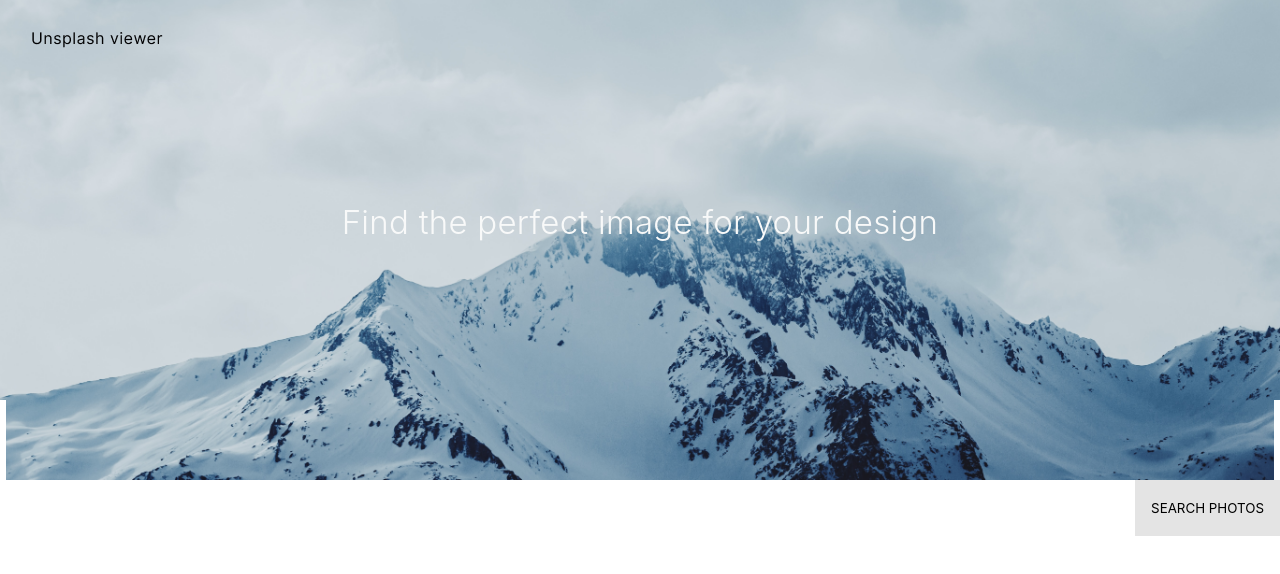
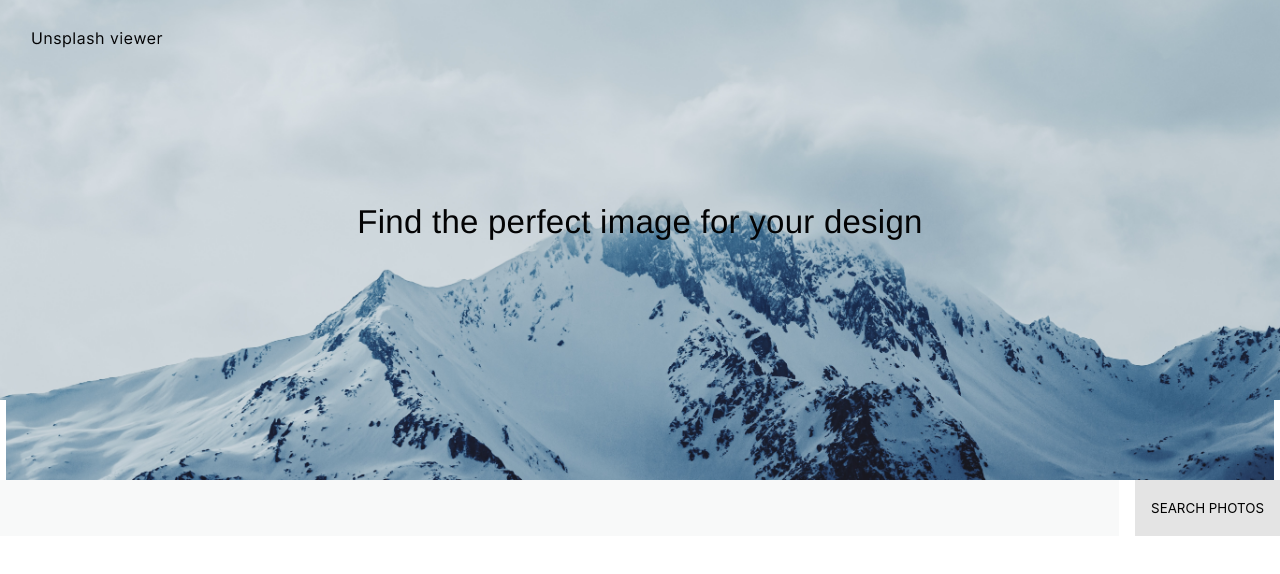
Before and after one commit to imkarin/unsplash-viewer, a React (Create React App) app: page / in a window 1280 px wide. Shown: the top 574 px of the page. Built offline with nearby package versions, Linux system fonts and the light colour scheme.

Commit message:
Update theme colors in Searchbar and global h1 styling

```diff
--- a/src/components/SearchBar.jsx
+++ b/src/components/SearchBar.jsx
@@ -14,11 +14,11 @@ const StyledSearchBar = styled.form`
 
     &[type=text] {
       flex-grow: 1;
-      background-color: #fff;
+      background-color: ${({theme}) => theme.colors.cloud};
     }
 
     &[type=submit] {
-      background-color: #e4e4e4;
+      background-color: ${({theme}) => theme.colors.cloudDark};
       text-transform: uppercase;
     }
   }
--- a/src/components/styles/Global.styled.js
+++ b/src/components/styles/Global.styled.js
@@ -2,6 +2,8 @@ import { createGlobalStyle } from 'styled-components'
 
 const GlobalStyles = createGlobalStyle`
   @import url('https://fonts.googleapis.com/css2?family=Inter:wght@300;400;500;600;700&family=Montserrat:ital,wght@0,100;0,200;0,300;0,400;0,500;0,600;0,700;1,100;1,200;1,300;1,400;1,500;1,600;1,700&family=Open+Sans:ital,wght@0,300;0,400;0,500;1,300;1,400;1,500&display=swap');
+  @import url('https://fonts.googleapis.com/css2?family=Lora:wght@400;500&display=swap');
+
   *, html {
     margin: 0;
     padding: 0;
@@ -35,10 +37,11 @@ const GlobalStyles = createGlobalStyle`
 
   // Typography based on theme
   h1 {
+    font-family: 'Lora', Helvetica, sans-serif;
     font-size: ${({theme}) => theme.typography.h1.size};
     font-weight: ${({theme}) => theme.typography.h1.weight};
     letter-spacing: ${({theme}) => theme.typography.h1.letterSpacing};
-    color: ${({theme}) => theme.colors.cloud};
+    color: ${({theme}) => theme.colors.nightsky};
   }
 
   h2 {
--- a/src/theme.json
+++ b/src/theme.json
@@ -9,7 +9,7 @@
   "typography": {
     "h1": {
       "size": "33px",
-      "weight": "300" ,
+      "weight": "500" ,
       "letterSpacing": "0.25px"
     },
     "h2": {
```
Also changed, not shown: 1 other file (tests, documents, lock files or other folders).
